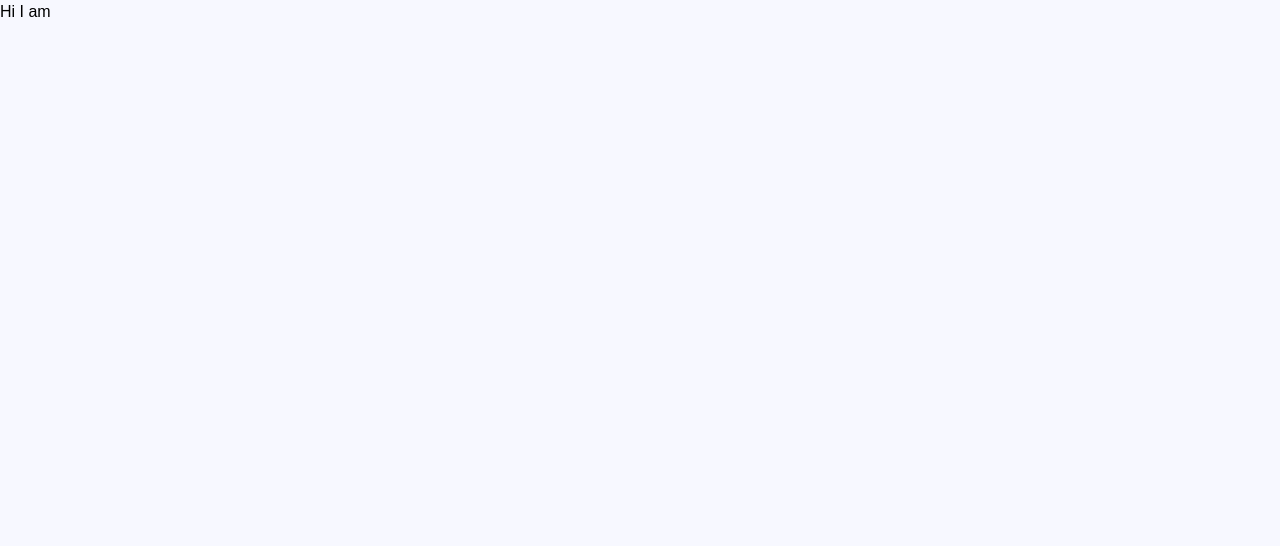
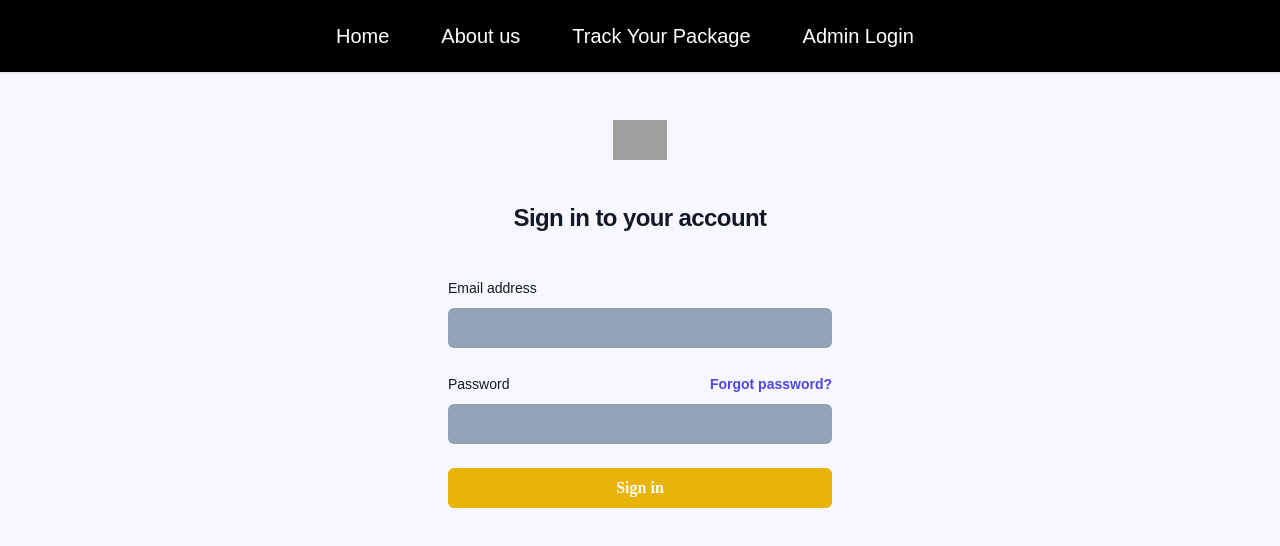
Before and after one commit to sojib076/argologistic, a React (Vite) app: page /adlogin in a window 1280 px wide. Shown: the top 546 px of the page. Built offline with nearby package versions, Linux system fonts and the light colour scheme; grey boxes are pictures that could not be loaded; the HTML template or start-up script is replaced by a standard one.

Commit message:
privateRoute

```diff
--- a/src/Component/Header/Header.jsx
+++ b/src/Component/Header/Header.jsx
@@ -4,6 +4,9 @@ import { Link } from 'react-router-dom';
 
 const Header = () => {
   const [menuOpen, setMenuOpen] = useState(false);
+  const userEmail = localStorage.getItem('userEmail');
+
+
 
   function toggleMenu() {
     setMenuOpen(!menuOpen);
@@ -56,7 +59,11 @@ const Header = () => {
             </li>
 
             <li className="mx-4 my-6 md:my-0">
-              <Link className="text-white text-xl  hover:text-cyan-500 duration-500 " to="/dashboard/adlogin" > Admin Login  </Link>
+              {
+                userEmail?<Link className="text-white text-xl  hover:text-cyan-500 duration-500 " to="/dashboard/" > Dashboard  </Link>
+                   : <Link className="text-white text-xl  hover:text-cyan-500 duration-500 " to="/adlogin" > Admin Login  </Link>
+              }
+
             </li>
 
           </ul>
--- a/src/Component/Layout/DashboardLayout.tsx
+++ b/src/Component/Layout/DashboardLayout.tsx
@@ -2,13 +2,16 @@ import React from 'react';
 import Header from '../Header/Header';
 import { Link, Outlet } from 'react-router-dom';
 import { FaHouse, FaUser } from 'react-icons/fa6';
-import { MdAddTask } from 'react-icons/md';
+import { MdAddTask, MdLibraryAdd } from 'react-icons/md';
 import { CiLogout } from 'react-icons/ci';
 
 
 
 const DashboardLayout = () => {
+ const handelLogout = () => {
+        localStorage.removeItem('userEmail');
 
+ }
     return (
         <div>
             <Header />
@@ -20,11 +23,11 @@ const DashboardLayout = () => {
 
                         <Link to="/dashboard/" className="w-5 h-5  text-2xl hover:scale-125 ease-linear  transition " > <FaHouse /> </Link>
 
-                        <Link to="/dashboard/admin" className="w-5 h-5  text-2xl hover:scale-125 ease-linear  transition  "> <FaUser /> </Link>
+                        <Link to="/dashboard/orders" className="w-5 h-5  text-2xl hover:scale-125 ease-linear  transition  "> <MdLibraryAdd/></Link>
 
                         <Link to="/dashboard/adorder" className="w-5 h-5  text-2xl hover:scale-125 ease-linear  transition  "> <MdAddTask /> </Link>
 
-                        <Link to="/dashboard/adorder" className="w-5 h-5  text-2xl hover:scale-125 ease-linear  transition  "> <CiLogout /></Link>
+                        <Link onClick={handelLogout} to="/" className="w-5 h-5  text-2xl hover:scale-125 ease-linear  transition  "> <CiLogout /></Link>
 
                     </div>
 
--- a/src/Component/Page/Admin/Adlogin/Adlogin.tsx
+++ b/src/Component/Page/Admin/Adlogin/Adlogin.tsx
@@ -1,7 +1,48 @@
 import React from 'react';
-import { Link, Navigate } from 'react-router-dom';
+import { Link, useNavigate } from 'react-router-dom';
+import Swal from 'sweetalert2';
+import axios from 'axios';
 
 const Adlogin = () => {
+  const navigate = useNavigate();
+    const [Usermail, setUserEmail] = React.useState('');
+  const handleLogin = (e) => {
+
+    e.preventDefault();
+    const email = e.target.email.value;
+    const password = e.target.password.value;
+    const data ={
+      email,
+      password
+    }
+    axios.post(`http://localhost:3000/api/v1/user/login`,data)
+      .then((response) => {
+
+        if (response.status === 200) {
+          navigate('/dashboard')
+
+          // set the user email in local storage
+          localStorage.setItem('userEmail', email)
+
+        }
+
+
+      }).catch((error) => {
+        if (error.response.status === 401) {
+          Swal.fire({
+            icon: 'error',
+            title: 'Oops...',
+            text: 'Invalid Email or Password!',
+          })
+        } else {
+          Swal.fire({
+            icon: 'error',
+            title: 'Oops...',
+            text: 'Something went wrong!',
+          })
+        }
+      });
+  }
 
   return (
     <div className=''>
@@ -12,7 +53,7 @@ const Adlogin = () => {
         </div>
 
         <div className="mt-10 sm:mx-auto sm:w-full sm:max-w-sm">
-          <form className="space-y-6" action="#" method="POST">
+          <form className="space-y-6" onSubmit={handleLogin} >
             <div>
               <label htmlFor="email" className="block text-sm font-medium leading-6 text-gray-900">Email address</label>
               <div className="mt-2">
--- a/src/Component/Page/Admin/Alladmin/Alladmin.tsx
+++ b/src/Component/Page/Admin/AllOrders/Allorders.tsx
@@ -18,7 +18,7 @@ type Product =
 
 
 
-const Alladmin = () => {
+const Allorders = () => {
     const [allproduct, setAllproduct] = useState<Product[]>([]);
 
     useEffect(() => {
@@ -102,4 +102,4 @@ const Alladmin = () => {
     );
 };
 
-export default Alladmin;
+export default Allorders;
--- a/src/Component/Page/Admin/Dashboard/Dashboard.tsx
+++ b/src/Component/Page/Admin/Dashboard/Dashboard.tsx
@@ -36,7 +36,7 @@ const Dashboard = () => {
   }, [singleOrder])
 
 
-  const handelSingleOrder = (productid: string):void  => {
+  const handelSingleOrder = (productid: string): void => {
 
     axios.get<Product>(`${process.env.REACT_APP_API_URL}/order/${productid}`)
       .then((response) => {
@@ -45,7 +45,7 @@ const Dashboard = () => {
       })
   }
 
-  const handelDelivery = (id: string, Status: string):void => {
+  const handelDelivery = (id: string, Status: string): void => {
 
     if (Status === 'Cancel') {
 
@@ -108,7 +108,7 @@ const Dashboard = () => {
               </div>
 
               {
-              allproduct?.length>= 0 ? allproduct?.map((product: Product) => (
+                allproduct?.length >= 0 ? allproduct?.map((product: Product) => (
 
                   product.status !== 'Delivery' && product.status !== 'Cancel' &&
                   <div className='mt-5 bg-white shadow-2xl rounded-xl p-5 flex justify-between' key={product._id}>
--- /dev/null
+++ b/src/Component/PrivateRoute/Privateroute.tsx
@@ -0,0 +1,28 @@
+import axios from 'axios';
+import React, { useEffect, useState } from 'react';
+
+const Privateroute = ({children}) => {
+    const userEmail = localStorage.getItem('userEmail');
+    const [isAdmin, setIsAdmin] = useState(false);
+
+        useEffect(() => {
+            axios.get(`http://localhost:3000/api/v1/user/verifyadmin?email=${userEmail}`).then((response) => {
+                console.log(response);
+                if (response) {
+                    setIsAdmin(true);
+                }
+            });
+        }, [userEmail]);
+
+        return (
+            <div>
+
+                 {
+                   isAdmin ? children  : <h1> You are not authorized to view this page</h1>
+                 }
+
+            </div>
+        );
+    };
+
+    export default Privateroute;
--- /dev/null
+++ b/src/main.jsx
@@ -0,0 +1,64 @@
+import React from 'react'
+import ReactDOM from 'react-dom/client'
+import App from './App.jsx'
+import './index.css'
+import { RouterProvider, createBrowserRouter } from 'react-router-dom'
+import Home from './Component/Page/Home/Home.jsx'
+import About from './Component/Page/About/About.jsx'
+import MainHome from './Component/Layout/MainHome.jsx'
+import Tracking from './Component/Page/Tracking/Tracking.tsx'
+import Dashboard from './Component/Page/Admin/Dashboard/Dashboard.tsx'
+import DashboardLayout from './Component/Layout/DashboardLayout.tsx'
+import AdOrder from './Component/Page/Admin/AdOrder/AdOrder.tsx'
+import Adlogin from './Component/Page/Admin/Adlogin/Adlogin.tsx'
+import Allorders from './Component/Page/Admin/AllOrders/Allorders.tsx'
+import Details from './Component/Page/Admin/AllOrders/Details.tsx'
+import Privateroute from './Component/PrivateRoute/Privateroute.tsx'
+
+
+
+
+
+const routes=createBrowserRouter([
+
+  {
+    path: '/', element:<MainHome/>,children:[
+
+      {path: '/', element:<Home></Home>},
+      {path: '/about', element:<About></About>},
+      {path: '/track', element:<Tracking></Tracking>},
+      {path: '/adlogin', element:<Adlogin/>},
+    ]
+  },
+  {
+    path:'/dashboard',element:( <Privateroute> <DashboardLayout/>, </Privateroute>),
+    children:[
+      {path: '/dashboard', element:<Dashboard></Dashboard>},
+      {
+        path: '/dashboard/orders',
+        element: <Allorders></Allorders>
+      },
+      {path: '/dashboard/adorder', element:<AdOrder/>},
+      {
+        path: '/dashboard/details/:id',
+        loader :({params}) => fetch(`${process.env.REACT_APP_API_URL}/order/${params.id}`).then(res => res.json()),
+        element:<Details/>
+      }
+
+    ]
+
+
+  }
+
+])
+
+
+
+ReactDOM.createRoot(document.getElementById('root')).render(
+  <React.StrictMode>
+   <RouterProvider router={routes}>
+
+   <App/>
+   </RouterProvider>
+  </React.StrictMode>,
+)
```
Also changed, not shown: src/Component/Page/Admin/AllOrders/Details.tsx (renamed from src/Component/Page/Admin/Alladmin/Details.tsx), src/Component/Page/ContextProvider/UserProvider.tsx (added), 1 other file (tests, documents, lock files or other folders). Lines whose indentation alone changed are shown as unchanged.
